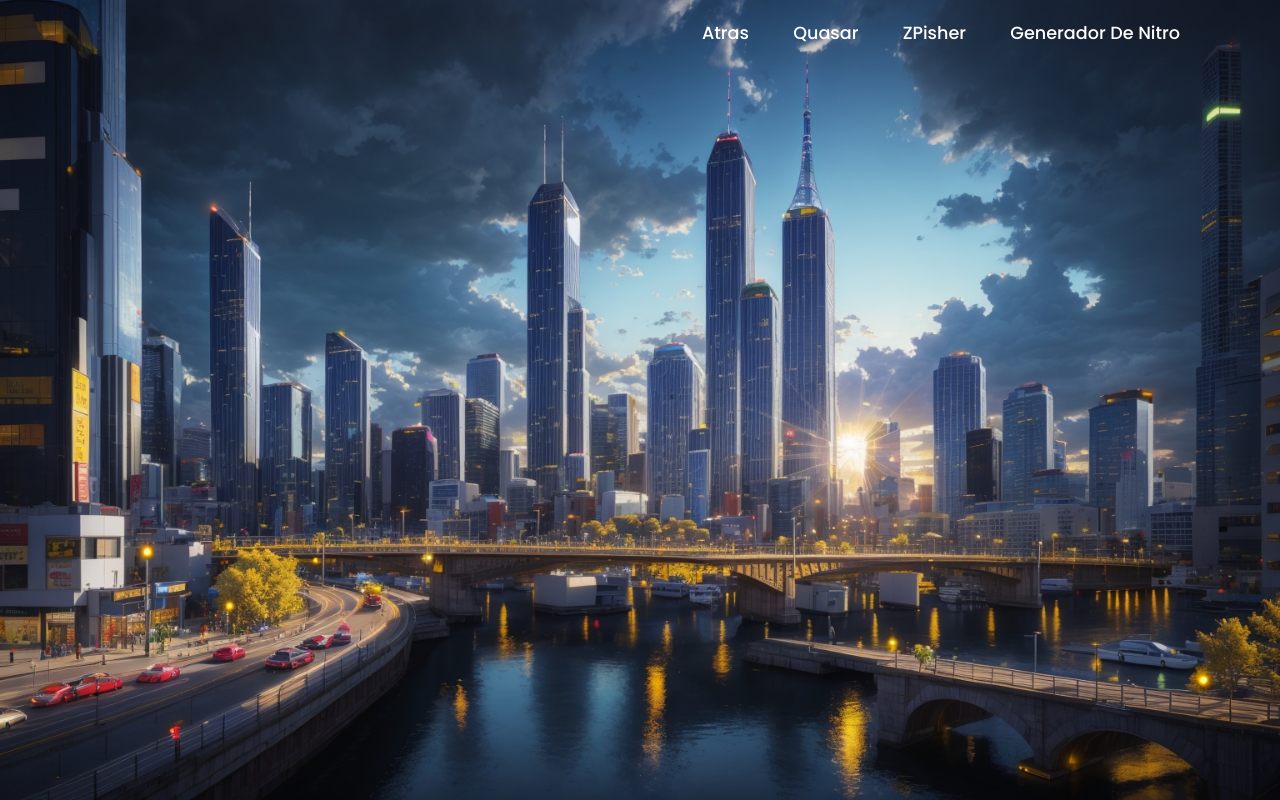
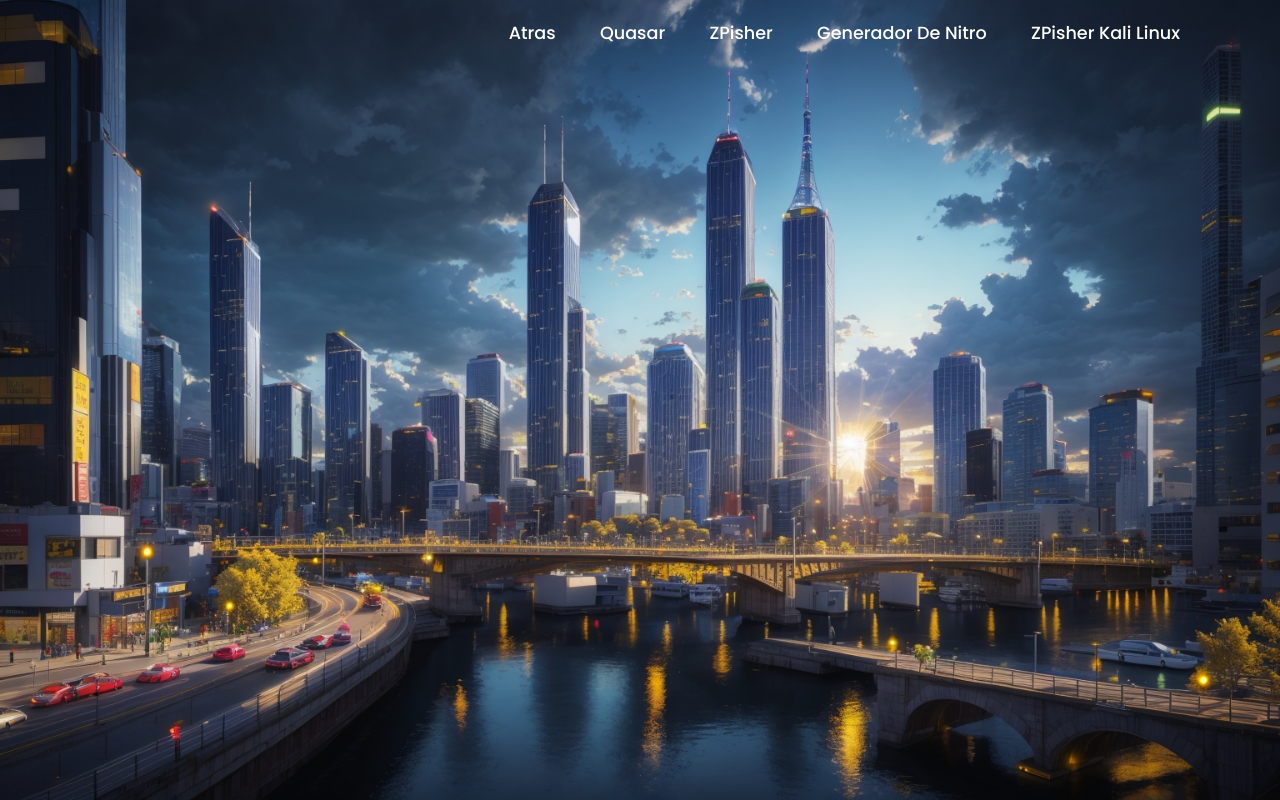
Before and after one commit to CaosShop/Caos, a plain HTML site: page sheet.html in a window 1280 px wide. Drawn offline with Linux system fonts and the light colour scheme.

Commit message:
sheet.html

```diff
--- a/sheet.html
+++ b/sheet.html
@@ -16,6 +16,7 @@
         <a href="https://github.com/quasar/Quasar/releases/download/v1.4.1/Quasar.v1.4.1.zip">Quasar</a>
         <a href="https://github.com/htr-tech/zphisher/archive/refs/tags/2.3.5.zip">ZPisher</a>
         <a href="https://github.com/KanekiWeb/Nitro-Generator/archive/refs/tags/discord-nitro.zip">Generador De Nitro</a>
+        <a href="https://caosshop.github.io/Caos/ZPisher.html">ZPisher Kali Linux</a>
     </nav>
 
 
```
